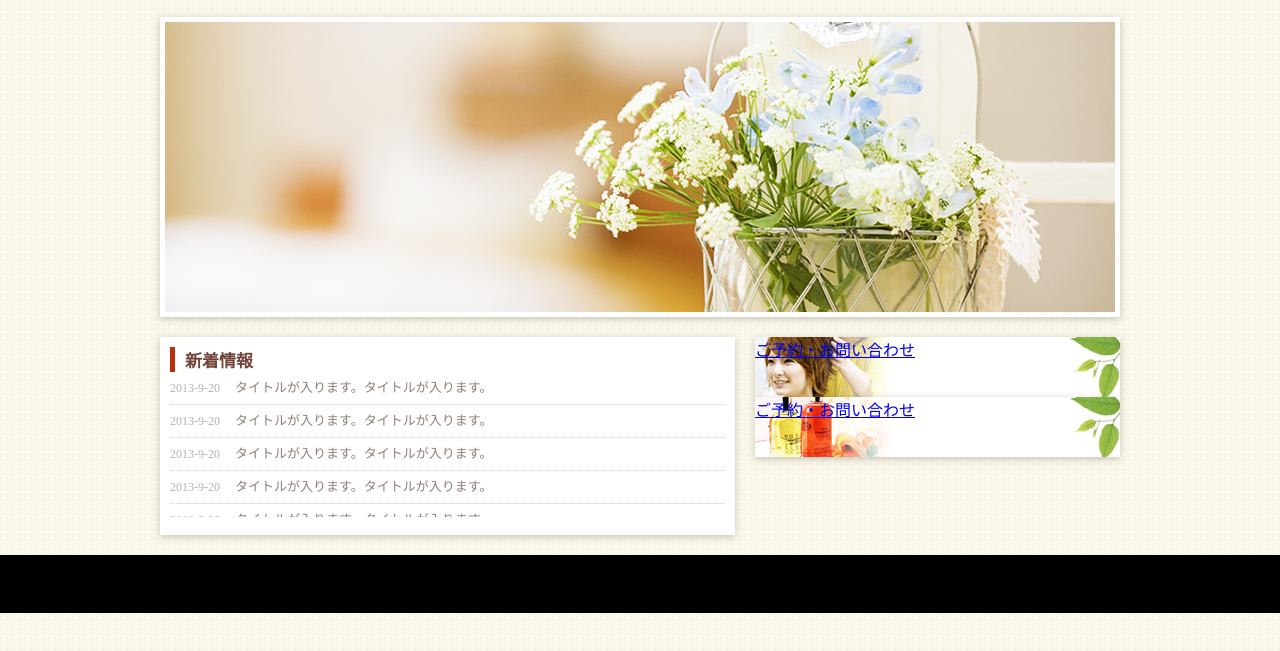
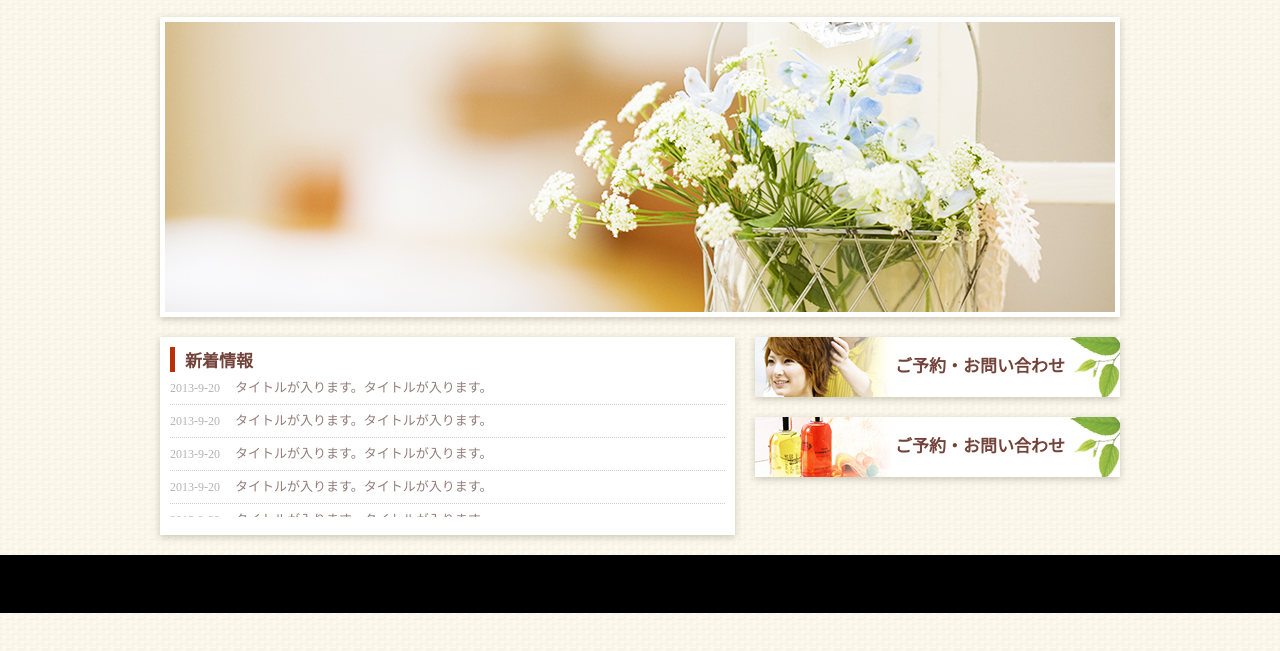
Before and after one commit to tokuyama-shouta/web2, a plain HTML site: page index.html in a window 1280 px wide. Shown: the part 97-748 px from the top of the page. Drawn offline with Linux system fonts and the light colour scheme.

Commit message:
バナーの位置や大きさ

```diff
--- a/styles.css
+++ b/styles.css
@@ -191,11 +191,20 @@ header nav ul li:hover a{
   height: 198px;
   float: left;
 }
+#right ul li{
+  line-height: 60px;
+  margin-bottom: 20px;
+}
 
 #right ul li a{
-  width: 365px;
+  width: 225px;
   height: 60px;
   display: block;
+  font-size: 17px;
+  font-weight: bold;
+  color: #734339;
+  text-decoration: none;
+  padding-left: 140px;
 }
 
 #right ul li a#contact{
```
